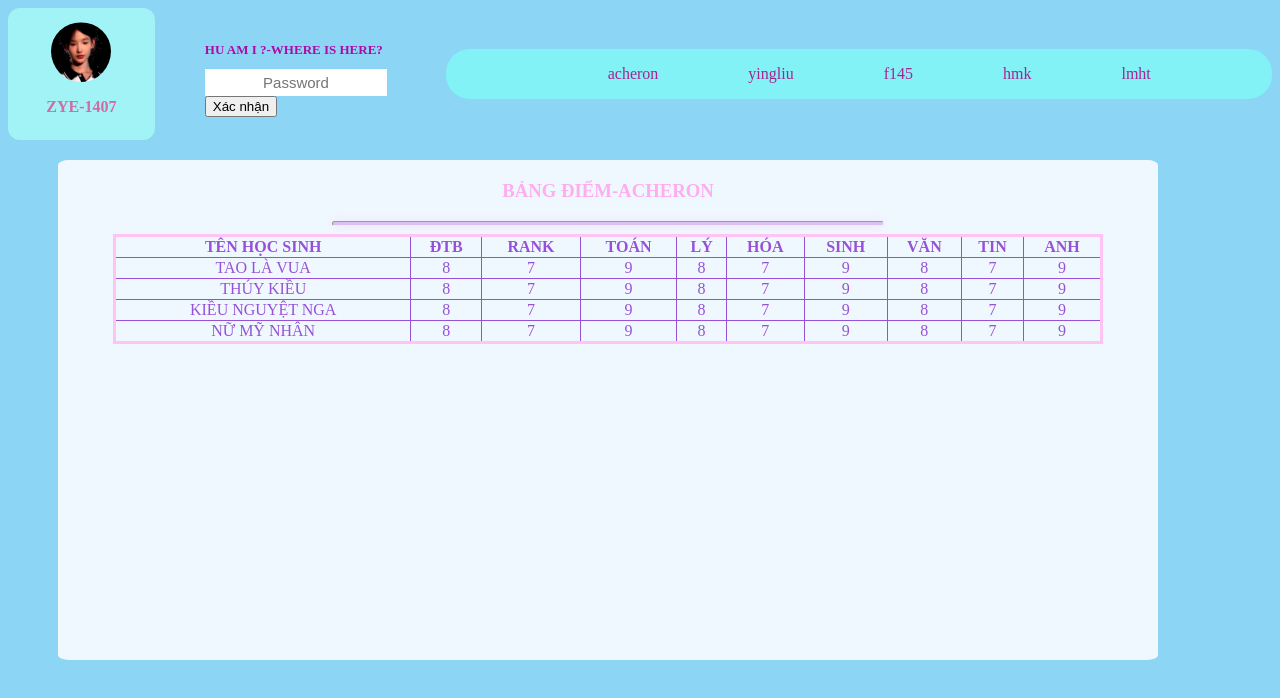
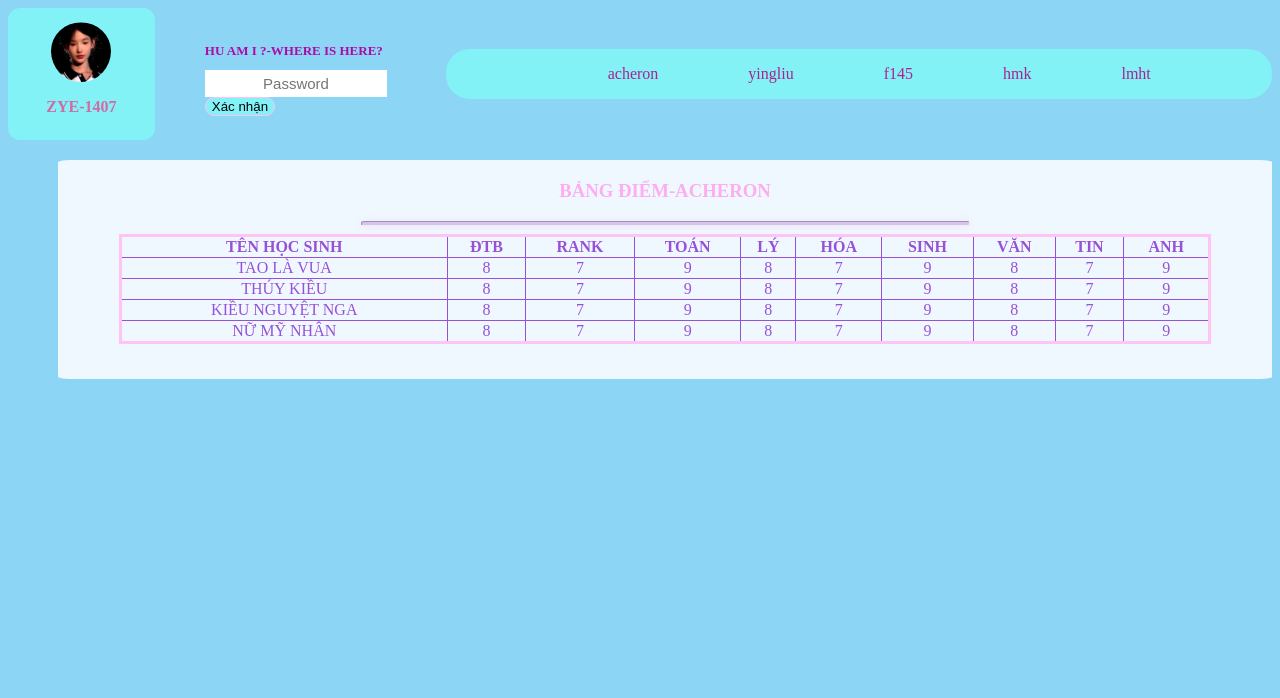
Before and after one commit to megatron103/Noir1407, a plain HTML site: page index.html in a window 1280 px wide. Drawn offline with Linux system fonts and the light colour scheme.

Commit message:
Update style.css

```diff
--- a/style.css
+++ b/style.css
@@ -12,7 +12,7 @@ html,body{
 }
 #acheron{
     /* background-image: url(hihi.png); */
-    background-color: rgb(161, 243, 246) ;
+    background-color: rgb(130, 242, 246) ;
     background-size: cover;
     background-position: 60%;
     width: 160px;
@@ -54,7 +54,6 @@ html,body{
     gap: 90px;
 }
 #main_menu{
-    /* background-image: url(thanhkiem.png); */
     background-color:rgb(130, 242, 246) ;
     background-size: cover;
     border-radius: 24px;
@@ -71,10 +70,11 @@ html,body{
 .bangdiem{
     background-color: aliceblue;
     align-items: center;
-    height: 500px;
-    width:1100px;
+    height: auto;
+    width:calc(100%-12%);
     margin-left: 50px;
     margin-top: 20px;
+    padding-bottom: 35px;
     border-radius: 1%;
 }
 .bangdiem h3{
@@ -88,6 +88,7 @@ table{
     display: center ;
     margin: auto;
     border-collapse: collapse;
+
 }
 th, td{
     border: 1px solid;
@@ -105,4 +106,10 @@ input{
 }
 .hidden{
     display: none;
+
 }
+#meo{
+    background-color: rgb(130, 242, 246);
+    border: 1px solid rgb(255, 196, 245);
+    border-radius: 40px;
+}
```
